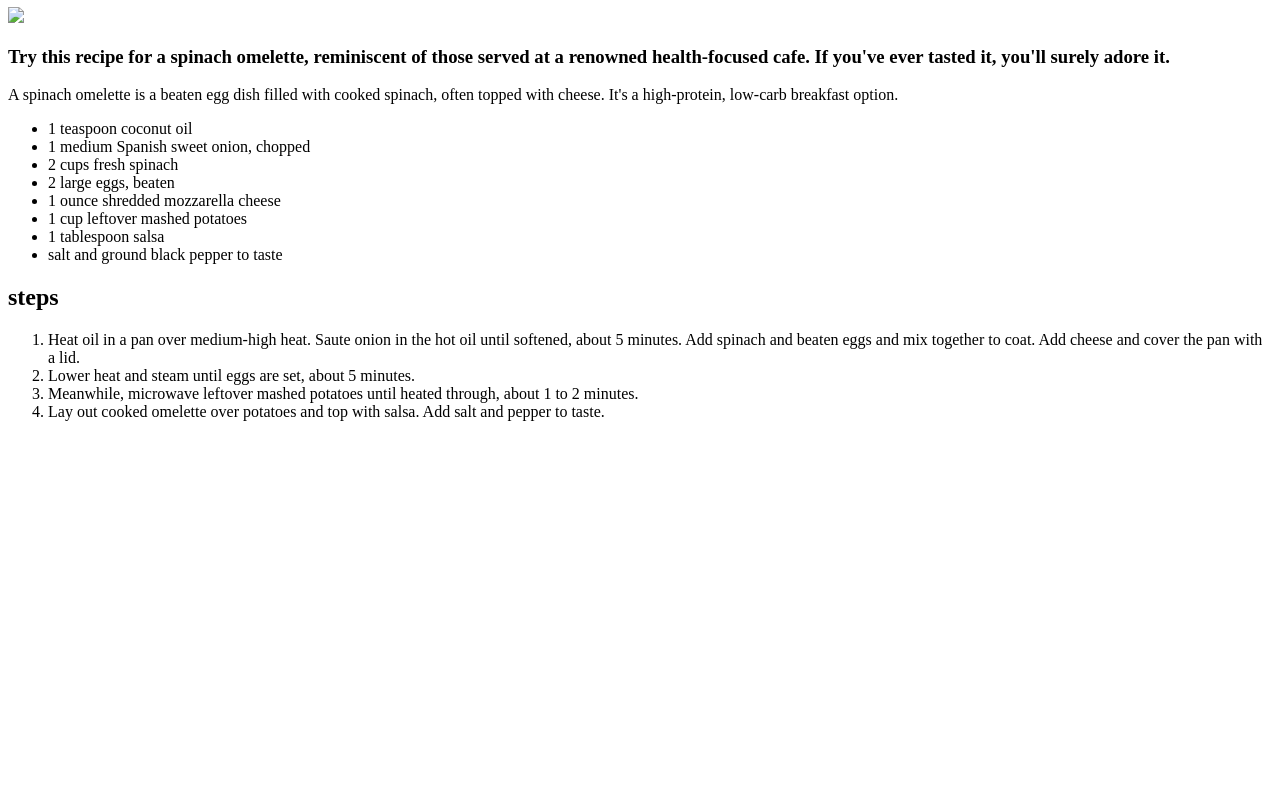
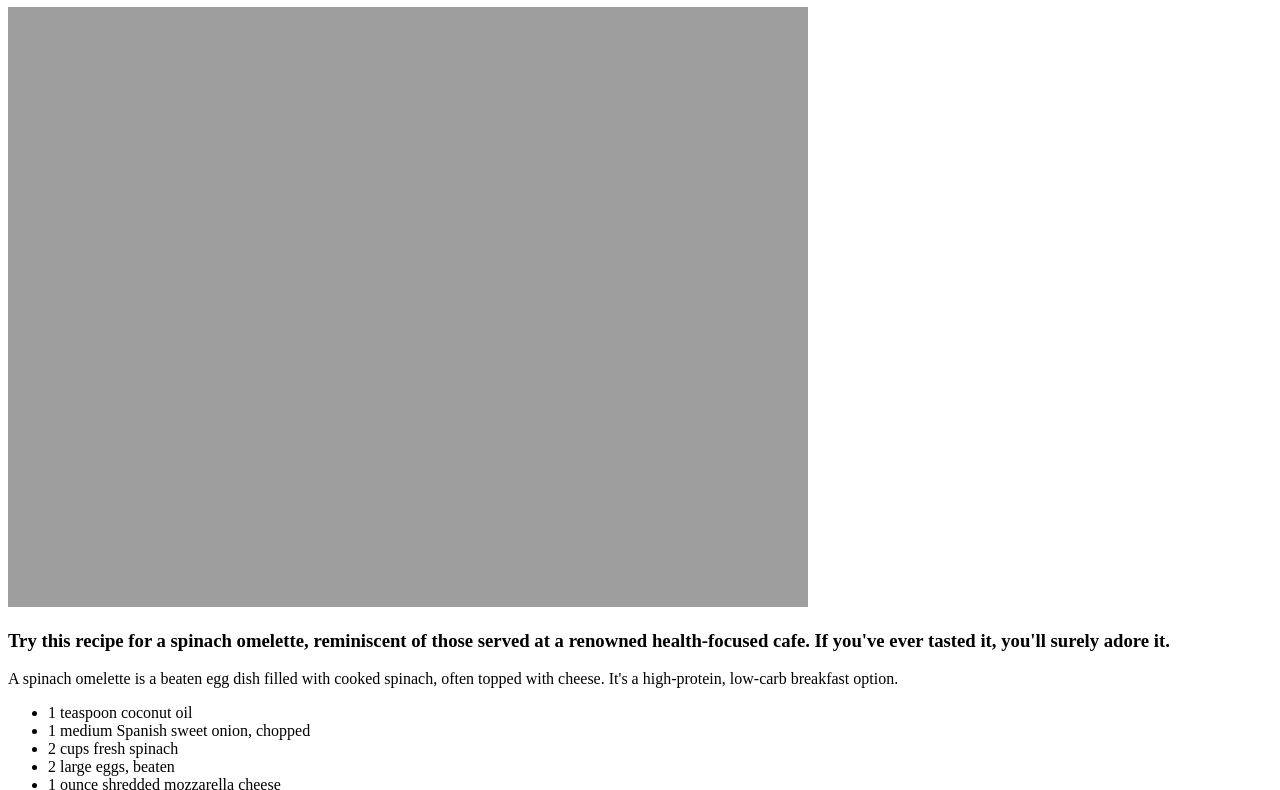
Before and after one commit to SeekNDDestroy/odin-recipes, a plain HTML site: page recipes/spinach_omelette/spinach_omelette.html in a window 1280 px wide. Shown: the part 73-863 px from the top of the page. Before the commit the page ends 800 px from the top, so only its background shows below. Drawn offline with Linux system fonts and the light colour scheme; the site is published under a folder, as on GitHub Pages, so addresses that start at the root find nothing.

Commit message:
fix image link to spinach_omelette_image

```diff
--- a/recipes/spinach_omelette/spinach_omelette.html
+++ b/recipes/spinach_omelette/spinach_omelette.html
@@ -7,7 +7,7 @@
 </head>
 <body>
     <h1>spinach omelette</h1>
-    <img src="/recipes/spinach_omelette/spinach_omelette_image.png" width="800">
+    <img src="spinach_omelette_image.png" width="800">
     <h3>Try this recipe for a spinach omelette, reminiscent of those served at a renowned health-focused cafe. If you've ever tasted it, you'll surely adore it.</h3>
     <p1>A spinach omelette is a beaten egg dish filled with cooked spinach, often topped with cheese. It's a high-protein, low-carb breakfast option.
     </p1>
```
